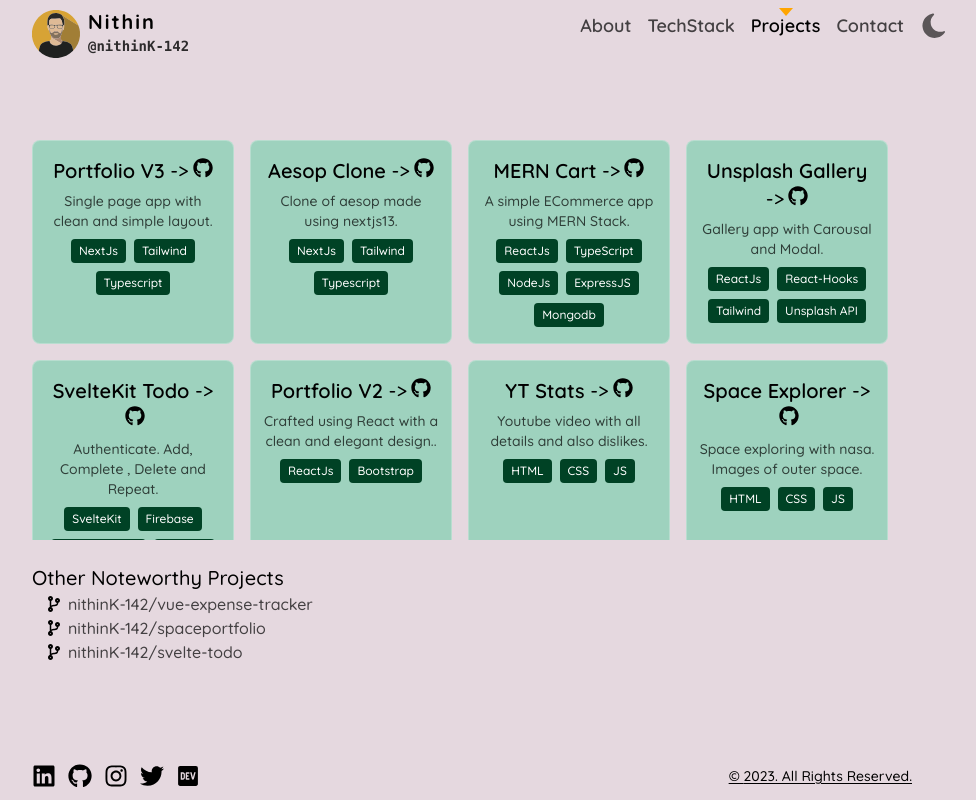
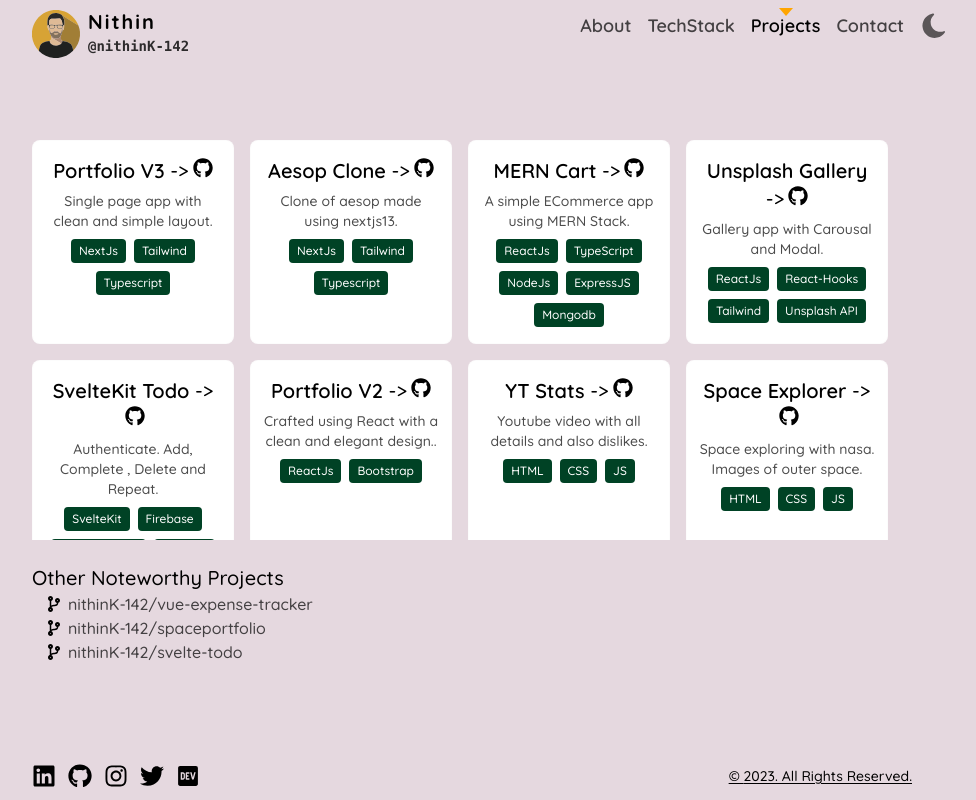
Before and after one commit to nithinK-142/nithin.me, a Next.js app: page /projects in a window 1280 px wide. Shown: the whole page, without its empty margins (168-1144 px from the left). Built offline with nearby package versions, Linux system fonts and the light colour scheme.

Commit message:
update: light mode techstack page.

```diff
--- a/app/(routes)/techstack/page.tsx
+++ b/app/(routes)/techstack/page.tsx
@@ -8,12 +8,12 @@ interface TechStackItem {
 
 const TechStackPage: React.FC = () => {
   const techStackCard = (techArray: TechStackItem[], title: string) => (
-    <div className="bg-black/10 mb-4">
+    <div className="bg-black/10 mb-4 transition-slow">
       <h4 className="mb-2 text-lg font-semibold text-center">{title}</h4>
       <div className="flex flex-wrap items-center justify-center gap-2 text-sm">
         {techArray.map(({ logo, label }, index) => (
           <div
-            className="flex items-center w-auto gap-2 px-3 py-2 duration-200 rounded select-none hover:scale-110 h-9 bg-stone-950"
+            className="flex items-center w-auto gap-2 px-3 py-2 hover:duration-200 rounded select-none hover:scale-110 h-9 bg-white dark:bg-stone-950"
             key={index}
             title={label}
           >
--- a/app/components/sub/Cards.tsx
+++ b/app/components/sub/Cards.tsx
@@ -9,7 +9,7 @@ const Cards = ({
   description,
   technologies,
 }: MainProjectsType) => (
-  <div className="px-2 py-4 border rounded-lg hover:rounded-none transition-slow border-gray-100/30 bg-[#9ED2BE] dark:bg-black/30 group sm:px-3 hover:border-gray-300">
+  <div className="px-2 py-4 border rounded-lg hover:rounded-none transition-slow border-gray-100/30 bg-white dark:bg-black/30 group sm:px-3 hover:border-gray-300">
     <h2 className="mb-[6px] text-xl">
       <a
         href={href}
@@ -19,7 +19,7 @@ const Cards = ({
       >
         {title}{" "}
       </a>
-      <span className="inline-block transition-transform group-hover:rotate-180 group-hover:text-blue-200 motion-reduce:transform-none duration-500">
+      <span className="inline-block transition-transform group-hover:rotate-180 group-hover:text-blue-800 dark:group-hover:text-blue-200 motion-reduce:transform-none duration-500">
         -&gt;
       </span>
       {/* <span className="opacity-0 group-hover:opacity-100"> */}
--- a/app/components/sub/Tooltip.tsx
+++ b/app/components/sub/Tooltip.tsx
@@ -19,7 +19,7 @@ const tooltipStyles = {
 
 const Tooltip = ({ text, content, tooltip = "normal" }: TooltipProps) => {
   return (
-    <span className="dark:text-white group relative hover:opacity-90 font-semibold inline-block">
+    <span className="dark:text-white group relative hover:opacity-90 font-semibold inline-block transition-slow">
       {text}
       <span
         className={`absolute bg-black dark:bg-white whitespace-nowrap text-white dark:text-black font-semibold text-sm rounded-lg p-2 group-hover:inline-block hidden transform-center transition-all duration-300 origin-top ${tooltipStyles[tooltip].body}`}
--- a/app/data/tech-stack.js
+++ b/app/data/tech-stack.js
@@ -552,8 +552,8 @@ export const hosting = [
   },
   {
     logo: (
-      <svg viewBox="0 0 512 512" className="h-full">
-      <path fillRule="evenodd" d="M256,48,496,464H16Z" fill="#FFFFFF"/>
+      <svg viewBox="0 0 512 512" className="h-full fill-black dark:fill-white">
+      <path fillRule="evenodd" d="M256,48,496,464H16Z"/>
     </svg>
     ),
     label: "Vercel"
--- a/app/globals.css
+++ b/app/globals.css
@@ -57,7 +57,7 @@
 }
 
 .underlined {
-  @apply bg-left-bottom bg-gradient-to-r from-white/80 to-white/80 bg-[length:0%_2px] bg-no-repeat group-hover:bg-[length:100%_2px] transition-all duration-500 ease-out;
+  @apply bg-left-bottom bg-gradient-to-r from-black to-black dark:from-white/80 dark:to-white/80 bg-[length:0%_2px] bg-no-repeat group-hover:bg-[length:100%_2px] transition-all duration-500 ease-out;
 }
 
 .social-before {
```
